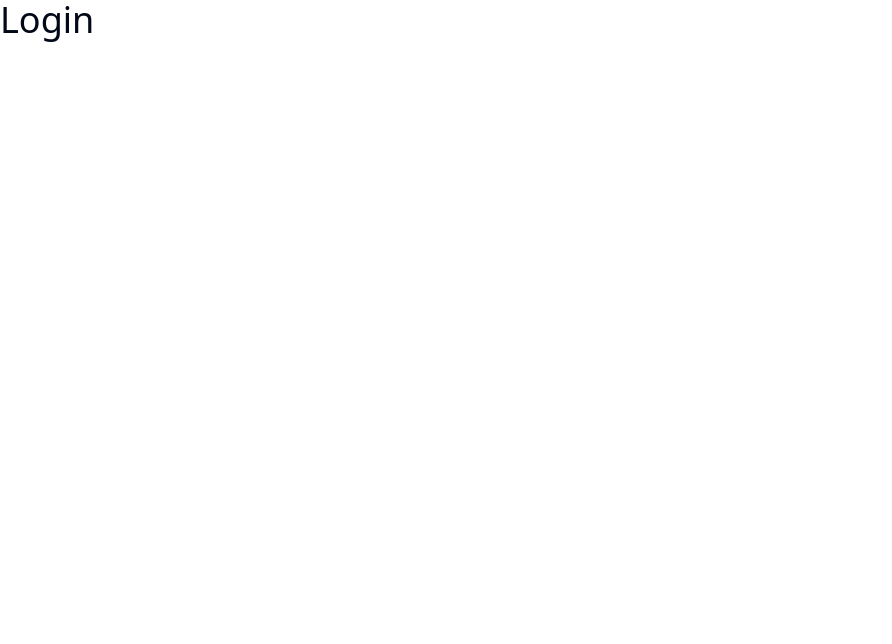
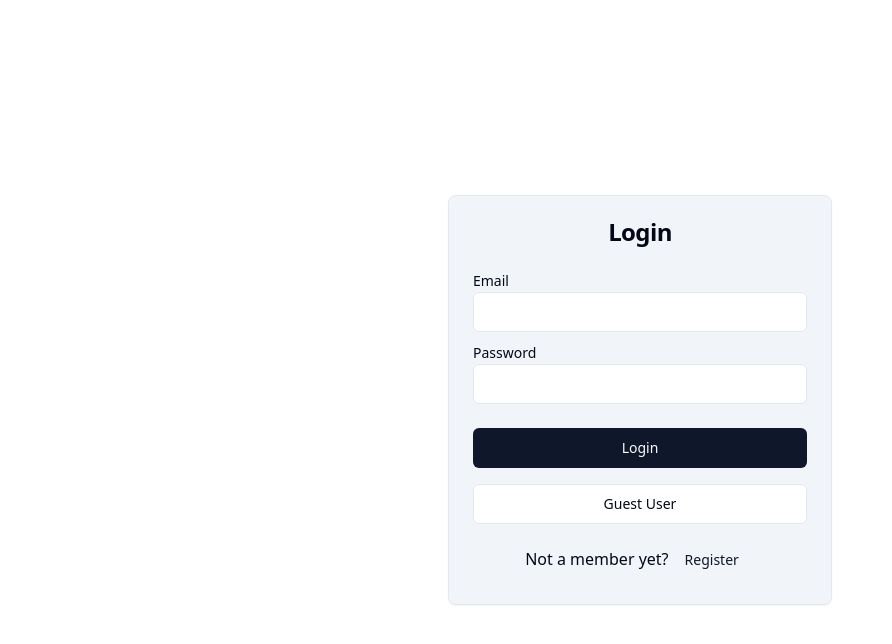
Before and after one commit to nazar2419/comfy-store, a React (Vite) app: page /login in a window 1280 px wide. Shown: the top 644 px of the page, without its empty margins (0-892 px from the left). Built offline with nearby package versions, Linux system fonts and the light colour scheme.

Commit message:
login page

```diff
--- a/src/App.tsx
+++ b/src/App.tsx
@@ -18,8 +18,10 @@ import ErrorElement from "./components/ErrorElement";
 import { loader as landingLoader} from './pages/Landing';
 import { loader as productsLoader} from './pages/Products';
 import { loader as singleProductLoader} from './pages/SingleProduct';
+
 import { action as registerAction } from './pages/Register';
-
+import{ action as loginAction } from './pages/Login';
+import { store } from "./store";
 const router = createBrowserRouter([
   {
     path: "/",
@@ -72,6 +74,7 @@ const router = createBrowserRouter([
     path: "/login",
     element: <Login />,
     errorElement: <Error />,
+    action: loginAction(store),
   },
   {
     path: "/register",
--- a/src/components/Header.tsx
+++ b/src/components/Header.tsx
@@ -1,15 +1,22 @@
 import { Link, useNavigate } from "react-router-dom";
 import { Button } from "./ui/button";
-import { useState } from "react";
+import { useAppDispatch, useAppSelector } from "@/hooks";
+
+import { logoutUser } from "@/features/user/userSlice";
+import { clearCart } from "@/features/cart/cartSlice";
+import { useToast } from "./ui/use-toast";
 
 function Header() {
+  const dispatch = useAppDispatch();
   const navigate = useNavigate();
-  // temp
-  const [user, setUser] = useState<{ username: string } | null>({
-    username: "demo user",
-  });
+  const { toast } = useToast();
+  const user = useAppSelector((state) => state.userState.user);
+
+
   const handleLogout = () => {
-    setUser(null);
+    dispatch(clearCart());
+    dispatch(logoutUser());
+    toast({ description: "Logged out"});
     navigate('/')
   };
   return (
--- a/src/components/NavLinks.tsx
+++ b/src/components/NavLinks.tsx
@@ -1,13 +1,17 @@
 import { links } from "@/utils";
 import { NavLink } from "react-router-dom";
+import { useAppSelector } from "@/hooks";
 
 function NavLinks() {
+  const user = useAppSelector((state) => state.userState.user);
   return (
     <div
       className="hidden lg:flex
     justify-center items-center gap-x-4"
     >
       {links.map((link) => {
+        const restrictedRoutes = link.href === "checkout" || link.href === "orders";
+        if (restrictedRoutes && !user) return null;
         return (
           <NavLink
             to={link.href}
--- a/src/pages/Login.tsx
+++ b/src/pages/Login.tsx
@@ -1,6 +1,87 @@
+import {
+  Form,
+  Link,
+  redirect,
+  type ActionFunction,
+  useNavigate,
+} from "react-router-dom";
+import { Card, CardHeader, CardContent, CardTitle } from "@/components/ui/card";
+import { Button } from "@/components/ui/button";
+import { SubmitBtn, FormInput } from "@/components";
+import { customFetch } from "@/utils";
+import { toast } from "@/components/ui/use-toast";
+import { type ReduxStore } from "@/store";
+import { loginUser } from "@/features/user/userSlice";
+import { useAppDispatch } from "@/hooks";
+import { AxiosResponse } from "axios";
+
+export const action =
+  (store: ReduxStore): ActionFunction =>
+  async ({ request }): Promise<Response | null> => {
+    const formData = await request.formData();
+    const data = Object.fromEntries(formData);
+    try {
+      const response: AxiosResponse = await customFetch.post(
+        "/auth/local",
+        data
+      );
+      const username = response.data.user.username;
+      const jwt = response.data.jwt;
+      store.dispatch(loginUser({ username, jwt }));
+      return redirect("/");
+    } catch (error) {
+      toast({ description: "Login Failed" });
+      return null;
+    }
+  };
+
 function Login() {
+  const dispatch = useAppDispatch();
+  const navigate = useNavigate();
+  const loginAsGuestUser = async (): Promise<void> => {
+    try {
+      const response = await customFetch.post("/auth/local", {
+        identifier: "test@test.com",
+        password: "secret",
+      });
+      const username = response.data.user.username;
+      const jwt = response.data.jwt;
+      dispatch(loginUser({ username, jwt }));
+      navigate("/");
+    } catch (error) {
+      console.log(error);
+      toast({ description: "Login Failed" });
+    }
+  };
   return (
-    <h1 className="text-4xl">Login</h1>
-  )
+    <section className="h-screen grid place-items-center">
+      <Card className="w-96 bg-muted">
+        <CardHeader>
+          <CardTitle className="text-center">Login</CardTitle>
+        </CardHeader>
+        <CardContent>
+          <Form method="POST">
+            <FormInput type="email" label="email" name="identifier" />
+            <FormInput type="password" name="password" />
+            <SubmitBtn text="Login" className="w-full mt-4" />
+            <Button
+              type="button"
+              variant="outline"
+              onClick={loginAsGuestUser}
+              className="w-full mt-4"
+            >
+              Guest User
+            </Button>
+            <p className="text-center mt-4">
+              Not a member yet?
+              <Button type="button" asChild variant="link">
+                <Link to="/register">Register</Link>
+              </Button>
+            </p>
+          </Form>
+        </CardContent>
+      </Card>
+    </section>
+  );
 }
-export default Login
+export default Login;
--- a/src/pages/Register.tsx
+++ b/src/pages/Register.tsx
@@ -1,4 +1,4 @@
-import { ActionFunction, Form, Link, redirect } from "react-router-dom";
+import { type ActionFunction, Form, Link, redirect } from "react-router-dom";
 import { Card, CardHeader, CardContent, CardTitle } from "@/components/ui/card";
 import { Button } from "@/components/ui/button";
 import { SubmitBtn, FormInput } from "@/components";
@@ -33,7 +33,7 @@ function Register() {
           <CardTitle className="text-center">Register</CardTitle>
         </CardHeader>
         <CardContent>
-          <Form method="post">
+          <Form method="POST">
             <FormInput type="text" name="username" defaultValue="test" />
             <FormInput type="email" name="email" defaultValue="test@test.com" />
             <FormInput type="password" name="password" defaultValue="secret" />
```
